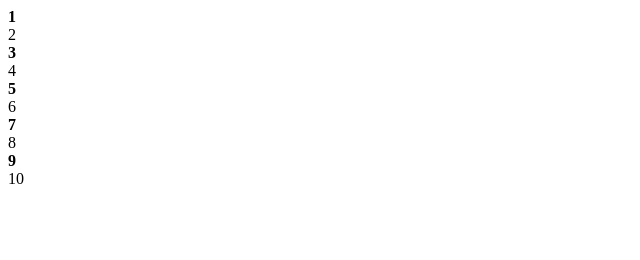
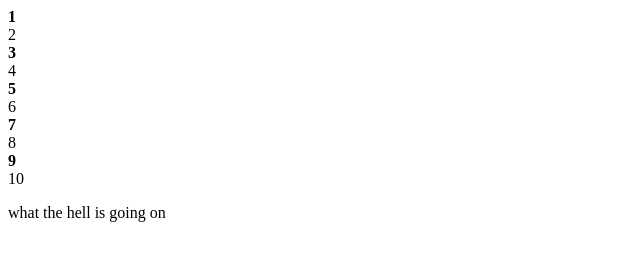
Before and after one commit to piyush-mls143/WebAPI, a plain HTML site: page index.html in a window 1280 px wide. Shown: the whole page, without its empty margins (0-640 px from the left). Drawn offline with Linux system fonts and the light colour scheme.

Commit message:
index.html

```diff
--- a/index.html
+++ b/index.html
@@ -47,3 +47,5 @@ else
 
         }
     </script>
+
+    <P>what the hell is going on</P>
```
